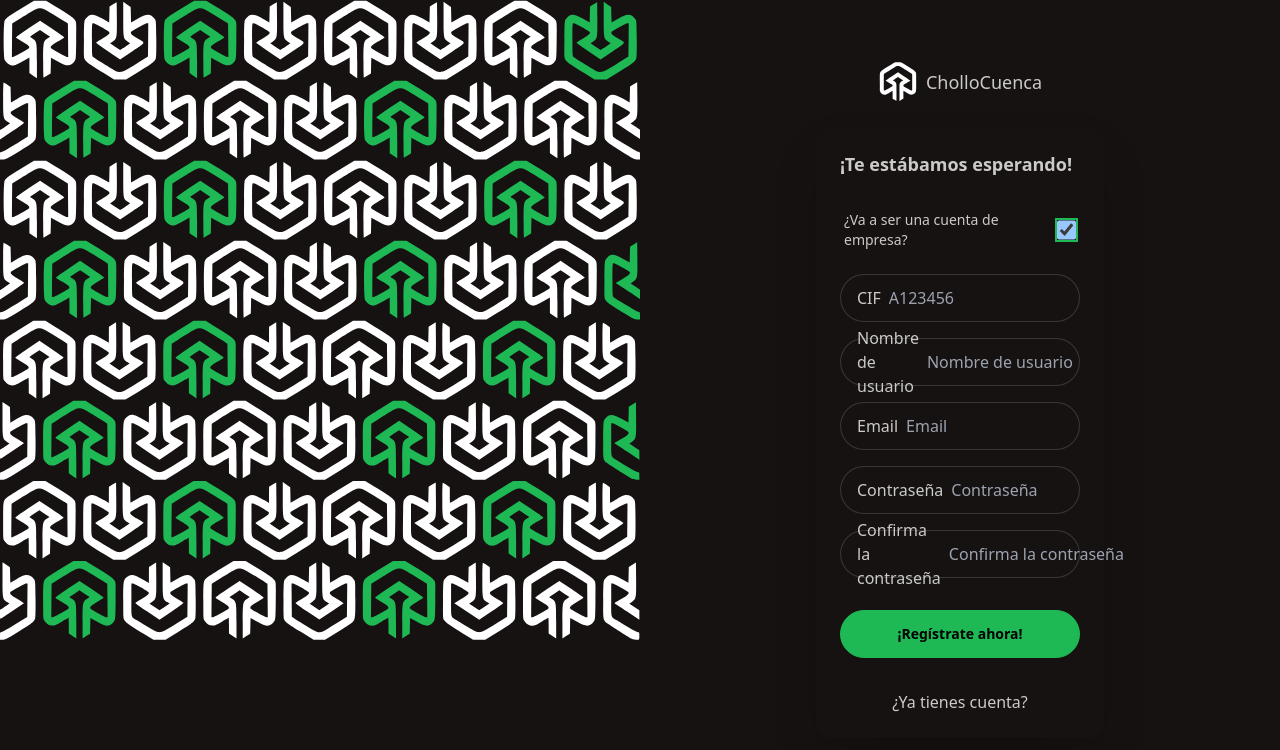
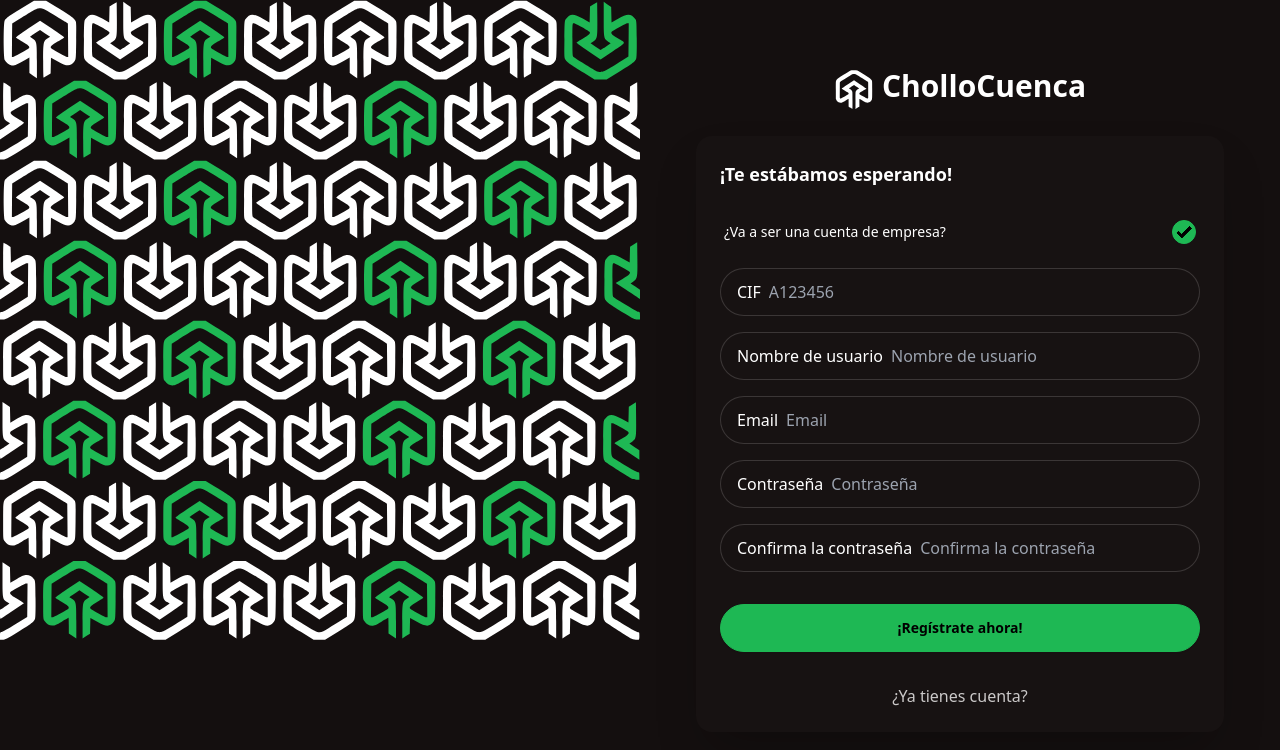
Before and after one commit to JenniferMape/frontProyecto, a Vue app: page /auth/register in a window 1280 px wide. Both pictures are taken after a click on the label "¿Va a ser una cuenta de empresa?". Shown: the top 750 px of the page. Built offline with nearby package versions, Linux system fonts and the light colour scheme; no server answers.

Commit message:
arreglo en proceso

```diff
--- a/src/modules/auth/composables/useLoginForm.ts
+++ b/src/modules/auth/composables/useLoginForm.ts
@@ -1,38 +1,37 @@
 import { ref } from 'vue';
 import { useRouter } from 'vue-router';
-import type { AuthResponse } from '../interfaces';
-import { tesloApi } from '@/api/tesloApi';
 import { useToast } from 'vue-toastification';
+import { useAuthStore } from './useAuthAction';
 
 export function useLoginForm() {
   const emailuser = ref('');
-  const password = ref('');
+  const passworduser = ref('');
   const rememberMe = ref(false);
   const errorMessage = ref<string | null>(null);
   const loading = ref(false);
   const router = useRouter();
   const toast = useToast();
+  const authStore = useAuthStore();
 
   const onLogin = async (): Promise<void> => {
-    if (!emailuser.value || !password.value) {
+    if (!emailuser.value || !passworduser.value) {
       errorMessage.value = 'Por favor ingrese el nombre de usuario y la contraseña.';
       toast.error(errorMessage.value);
       return;
     }
 
+    const email = emailuser.value;
+    const password = passworduser.value;
     loading.value = true;
     errorMessage.value = null;
 
     try {
-      const response = await tesloApi.post<AuthResponse>('/register/login', {
-        email_user: emailuser.value,
-        password_user: password.value,
-      });
+      const ok = await authStore.login(email, password);
 
-      const data = response.data;
-      localStorage.setItem('authToken', data.result.token);
-      toast.success('Inicio de sesión exitoso');
-      router.push({ name: 'home' });
+      if (ok) {
+        toast.success('Inicio de sesión exitoso');
+        router.push({ name: 'home' });
+      }
     } catch (error: any) {
       if (error.response) {
         errorMessage.value = error.response.data.message || 'Error en el inicio de sesión.';
@@ -48,7 +47,7 @@ export function useLoginForm() {
 
   return {
     emailuser,
-    password,
+    passworduser,
     rememberMe,
     errorMessage,
     loading,
--- a/src/modules/auth/layouts/AuthLayout.vue
+++ b/src/modules/auth/layouts/AuthLayout.vue
@@ -1,13 +1,20 @@
 <template>
   <!-- component -->
-  <div class="bg-base-100 flex justify-center items-center h-screen">
+  <div class="bg-base-200 flex justify-center items-center h-screen">
     <!-- Left: Image -->
     <div class="w-1/2 h-screen hidden lg:block">
       <img alt="CholloCuenca logo" class="w-full h-auto mr-2" src="@/assets/estampado.svg" />
     </div>
     <!-- Right: Login Form -->
-    <div class="lg:p-36 md:p-52 sm:20 p-8 w-full lg:w-1/2">
-      <RouterView />
+    <div class="lg:p-6 md:p-52 sm:20 p-6 w-full lg:w-1/2">
+      <div class="max-w-3xl w-full px-8">
+        <!-- Imagen del logo -->
+        <div class="flex items-center justify-center mb-6">
+          <img alt="CholloCuenca logo" class="w-10 h-auto mr-2" src="@/assets/chollo-cuenca.svg" />
+          <h1 class="text-3xl font-bold text-white mb-2 col-span-full">CholloCuenca</h1>
+        </div>
+        <RouterView />
+      </div>
     </div>
   </div>
 </template>
--- a/src/modules/auth/pages/LoginPage.vue
+++ b/src/modules/auth/pages/LoginPage.vue
@@ -1,17 +1,10 @@
 <template>
-  <div class="max-w-lg w-full px-8">
-    <!-- Imagen del logo -->
-    <div class="flex items-center justify-center mb-6">
-      <img alt="CholloCuenca logo" class="w-10 h-auto mr-2" src="@/assets/chollo-cuenca.svg" />
-      <h1 class="text-lg">CholloCuenca</h1>
-    </div>
-
   <!-- Formulario de Inicio de Sesión -->
-    <div class="card bg-base-90 w-full shadow-2xl">
+  <div class="card bg-base-100 w-full shadow-2xl">
     <form class="card-body p-6 grid grid-cols-1 gap-4" @submit.prevent="onLogin">
-        <h2 class="card-title text-lg mb-2 col-span-full">Si ya eres usuario:</h2>
+      <h2 class="card-title text-lg mb-2 col-span-full text-white">Si ya eres usuario:</h2>
       <div class="form-control col-span-full">
-          <label class="input input-bordered flex items-center gap-2">
+        <label class="input input-bordered flex items-center gap-2 text-white">
           Email
           <input
             v-model="emailuser"
@@ -26,10 +19,10 @@
         </label>
       </div>
       <div class="form-control col-span-full">
-          <label class="input input-bordered flex items-center gap-2">
+        <label class="input input-bordered flex items-center gap-2 text-white">
           Password
           <input
-              v-model="password"
+            v-model="passworduser"
             type="password"
             id="password"
             name="password"
@@ -57,7 +50,6 @@
       </div>
     </form>
   </div>
-  </div>
 </template>
 
 <script setup lang="ts">
@@ -65,5 +57,5 @@ import { useLoginForm } from '@/modules/auth/composables/useLoginForm';
 import { RouterLink } from 'vue-router';
 
 // // Desestructuramos las variables y funciones del composable
-const { emailuser, password, onLogin, loading } = useLoginForm();
+const { emailuser, passworduser, onLogin, loading } = useLoginForm();
 </script>
--- a/src/modules/auth/pages/RegisterPage.vue
+++ b/src/modules/auth/pages/RegisterPage.vue
@@ -1,31 +1,24 @@
 <template>
-  <div class="max-w-xl w-full px-8">
-    <!-- Imagen del logo -->
-    <div class="flex items-center justify-center mb-6">
-      <img alt="CholloCuenca logo" class="w-10 h-auto mr-2" src="@/assets/chollo-cuenca.svg" />
-      <h1 class="text-lg">CholloCuenca</h1>
-    </div>
-
   <!-- Formulario de Registro -->
   <div class="card bg-base-100 w-full shadow-2xl">
-      <form class="card-body p-6 grid grid-cols-1 gap-4">
-        <h2 class="card-title text-lg mb-2 col-span-full">¡Te estábamos esperando!</h2>
+    <form class="card-body p-6 grid grid-cols-1 gap-4" @submit.prevent="registerUser">
+      <h2 class="card-title text-lg mb-2 col-span-full text-white">¡Te estábamos esperando!</h2>
 
       <!-- Checkbox para seleccionar cuenta de empresa -->
       <div class="form-control col-span-full">
         <label class="label cursor-pointer">
-            <span class="label-text">¿Va a ser una cuenta de empresa?</span>
+          <span class="label-text text-white">¿Va a ser una cuenta de empresa?</span>
           <input
             type="checkbox"
             id="typeUser"
             v-model="typeUser"
-              class="form-checkbox h-5 w-5 text-primary focus:ring-2 focus:ring-primary"
+            class="checkbox checkbox-primary"
           />
         </label>
       </div>
 
       <div class="form-control col-span-full" v-if="typeUser">
-          <label class="input input-bordered flex items-center gap-2">
+        <label class="input input-bordered flex items-center gap-2 text-white">
           CIF
           <input type="text" id="cif" v-model="cif" placeholder="A123456" autocomplete="off" />
         </label>
@@ -33,7 +26,7 @@
 
       <!-- Username Input -->
       <div class="form-control col-span-full">
-          <label class="input input-bordered flex items-center gap-2">
+        <label class="input input-bordered flex items-center gap-2 text-white">
           Nombre de usuario
           <input
             type="text"
@@ -46,7 +39,7 @@
       </div>
 
       <div class="form-control col-span-full">
-          <label class="input input-bordered flex items-center gap-2">
+        <label class="input input-bordered flex items-center gap-2 text-white">
           Email
           <input type="email" id="email" v-model="email" placeholder="Email" autocomplete="off" />
         </label>
@@ -54,7 +47,7 @@
 
       <!-- Password Input -->
       <div class="form-control col-span-full">
-          <label class="input input-bordered flex items-center gap-2">
+        <label class="input input-bordered flex items-center gap-2 text-white">
           Contraseña
           <input
             type="password"
@@ -68,7 +61,7 @@
 
       <!-- Confirm Password Input -->
       <div class="form-control col-span-full">
-          <label class="input input-bordered flex items-center gap-2">
+        <label class="input input-bordered flex items-center gap-2 text-white">
           Confirma la contraseña
           <input
             type="password"
@@ -93,9 +86,7 @@
       </div>
     </form>
   </div>
-  </div>
 </template>
-
 <script setup lang="ts">
 // Importamos la lógica desde el archivo `useRegisterForm.js`
 import { useRegisterForm } from '@/modules/auth/composables/useRegisterForm';
```
Lines whose indentation alone changed are shown as unchanged.
